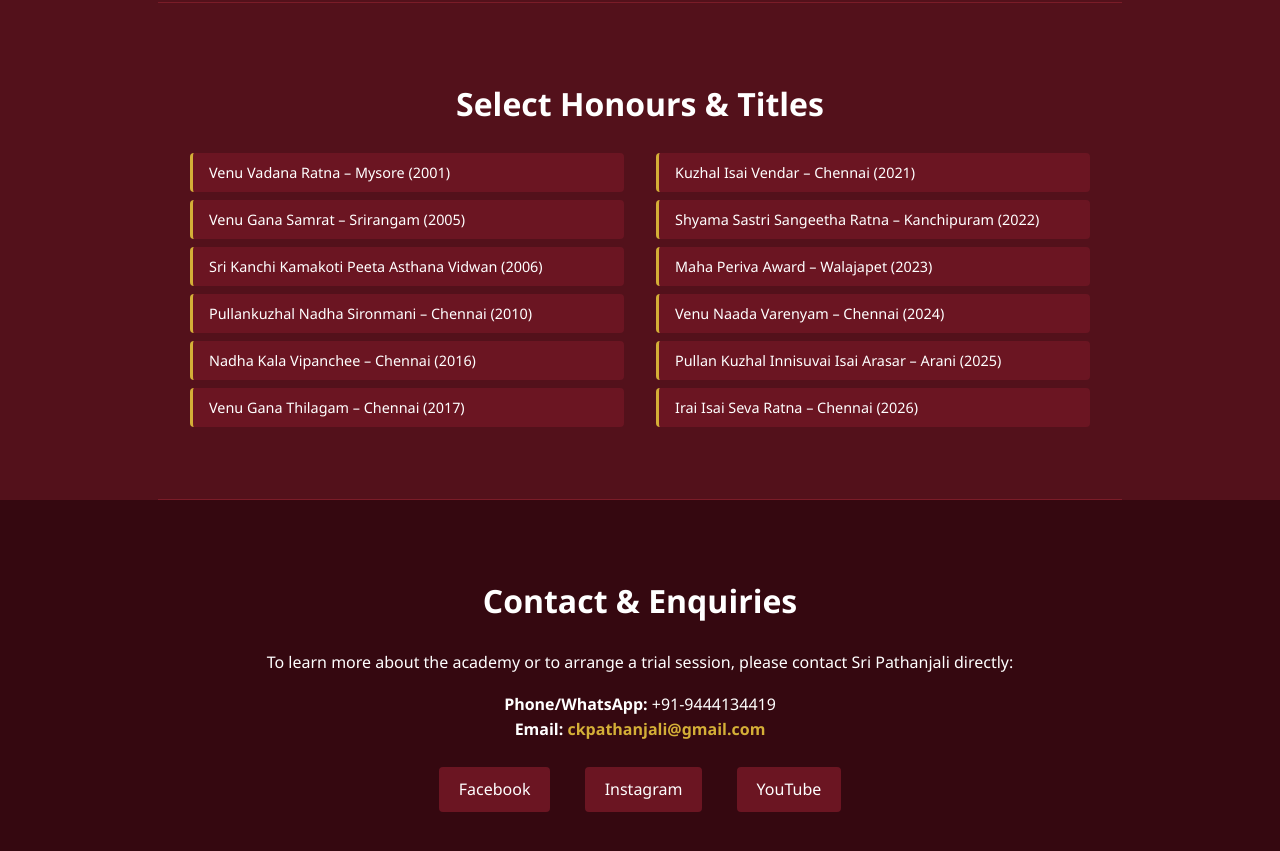
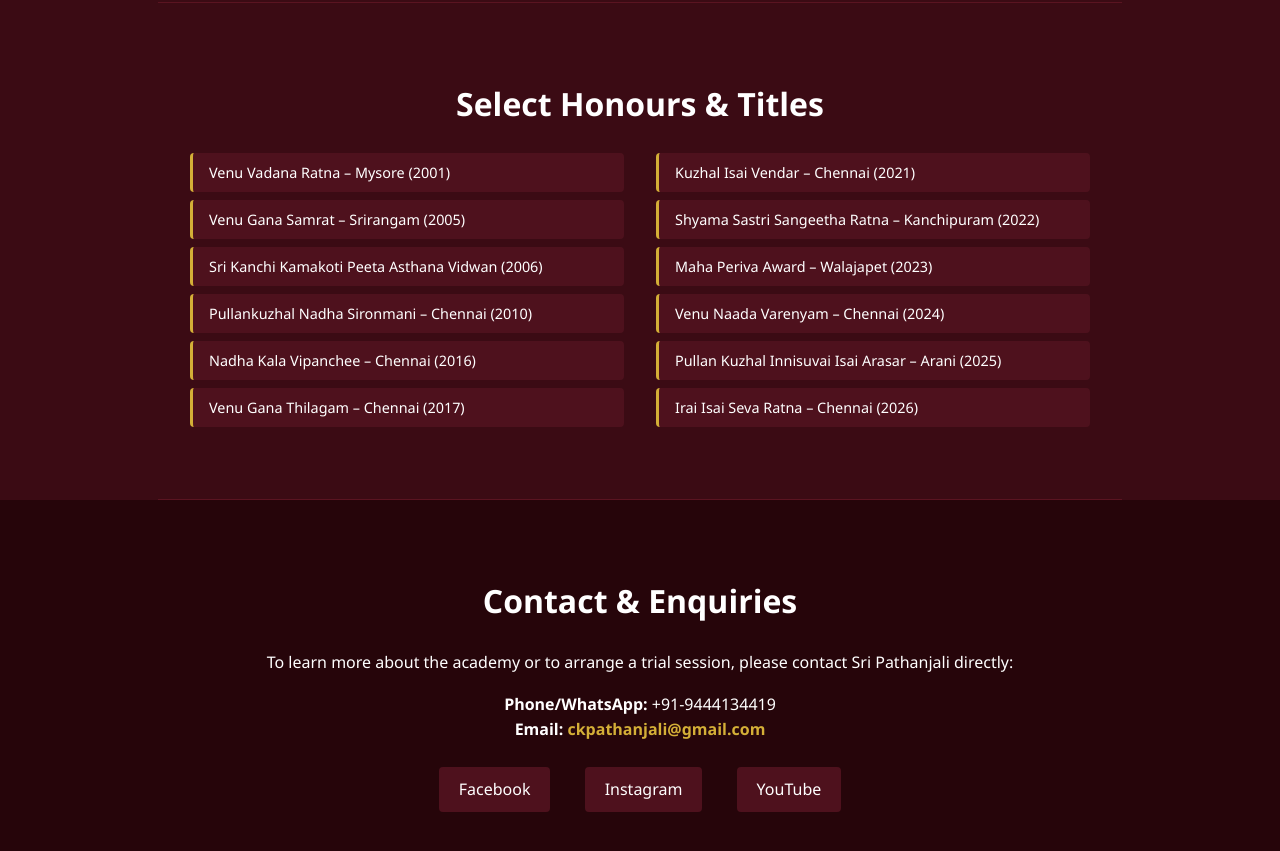
Before and after one commit to rangarajansudha-collab/Flute_website, a plain HTML site: page index.html in a window 1280 px wide. Shown: the part 2479-3330 px from the top of the page. Drawn offline with Linux system fonts and the light colour scheme.

Commit message:
Update index.html

```diff
--- a/index.html
+++ b/index.html
@@ -5,25 +5,25 @@
     <meta name="viewport" content="width=device-width, initial-scale=1.0">
     <title>Pathanjali Flute Academy</title>
     <style>
-        body { font-family: 'Segoe UI', Tahoma, Geneva, Verdana, sans-serif; line-height: 1.6; margin: 0; padding: 0; color: #ffffff; background-color: #53111b; }
-        header { background: #350810; color: #ffffff; padding: 3rem 1rem; text-align: center; }
+        body { font-family: 'Segoe UI', Tahoma, Geneva, Verdana, sans-serif; line-height: 1.6; margin: 0; padding: 0; color: #ffffff; background-color: #3b0b14; }
+        header { background: #26050a; color: #ffffff; padding: 3rem 1rem; text-align: center; }
         .logo-img { width: 100px; height: auto; margin-bottom: 1rem; border-radius: 8px; }
         .profile-img { width: 150px; height: 150px; border-radius: 50%; object-fit: cover; border: 4px solid #ffffff; margin-bottom: 1rem; }
         header h1 { margin: 0; font-size: 2.8rem; letter-spacing: 1px; }
         header h3 { font-weight: 300; margin-top: 0.5rem; color: #fdf5e6; }
         .quote { font-style: italic; color: #d4af37; margin-top: 1rem; font-size: 1.1rem; }
-        section { padding: 3rem 2rem; max-width: 900px; margin: auto; border-bottom: 1px solid #7a1c28; }
+        section { padding: 3rem 2rem; max-width: 900px; margin: auto; border-bottom: 1px solid #5a1421; }
         h2 { color: #ffffff; font-size: 2rem; text-align: center; margin-bottom: 1.5rem; }
         .grid { display: flex; flex-wrap: wrap; gap: 1.5rem; justify-content: center; }
-        .grid-item { flex: 1 1 45%; background: #6b1522; padding: 1.5rem; border-radius: 8px; box-shadow: 0 4px 6px rgba(0,0,0,0.2); border-left: 5px solid #d4af37; }
+        .grid-item { flex: 1 1 45%; background: #4e111d; padding: 1.5rem; border-radius: 8px; box-shadow: 0 4px 8px rgba(0,0,0,0.3); border-left: 5px solid #d4af37; }
         .bio-content p { text-align: justify; margin-bottom: 1rem; }
         ul.honours-list { column-count: 2; column-gap: 2rem; list-style-type: none; padding: 0; }
-        ul.honours-list li { background: #6b1522; margin-bottom: 0.5rem; padding: 0.5rem 1rem; border-radius: 4px; border-left: 3px solid #d4af37; font-size: 0.9rem;}
-        footer { background: #350810; color: #ffffff; text-align: center; padding: 3rem 1rem; }
+        ul.honours-list li { background: #4e111d; margin-bottom: 0.5rem; padding: 0.5rem 1rem; border-radius: 4px; border-left: 3px solid #d4af37; font-size: 0.9rem;}
+        footer { background: #26050a; color: #ffffff; text-align: center; padding: 3rem 1rem; }
         .contact-info a { color: #d4af37; text-decoration: none; font-weight: bold; }
         .social-links { margin-top: 1.5rem; }
-        .social-links a { display: inline-block; margin: 0 15px; padding: 10px 20px; background: #6b1522; color: #ffffff; text-decoration: none; border-radius: 4px; transition: background 0.3s; }
-        .social-links a:hover { background: #d4af37; color: #350810; }
+        .social-links a { display: inline-block; margin: 0 15px; padding: 10px 20px; background: #4e111d; color: #ffffff; text-decoration: none; border-radius: 4px; transition: background 0.3s; }
+        .social-links a:hover { background: #d4af37; color: #26050a; }
 
         @media (max-width: 768px) {
             ul.honours-list { column-count: 1; }
```
